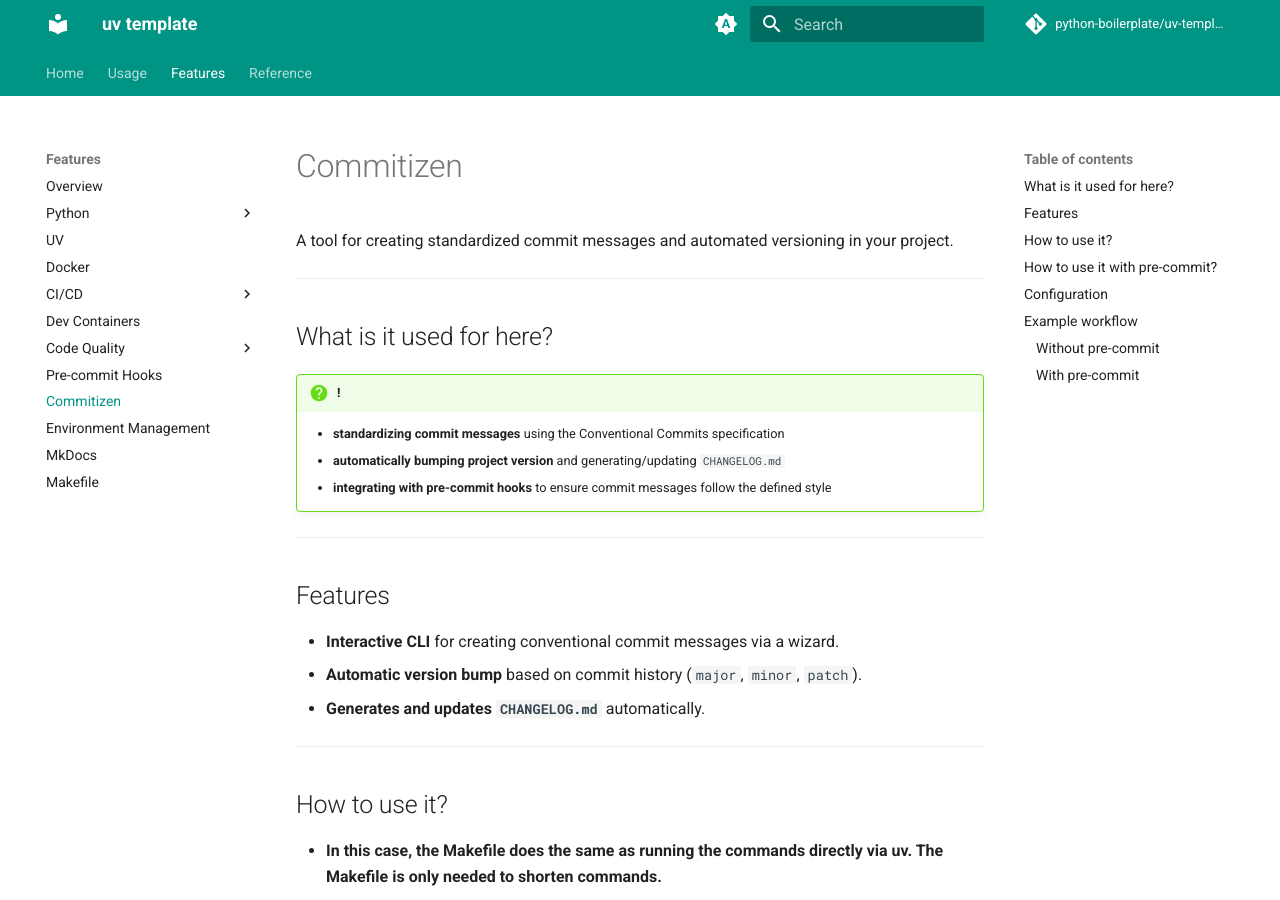
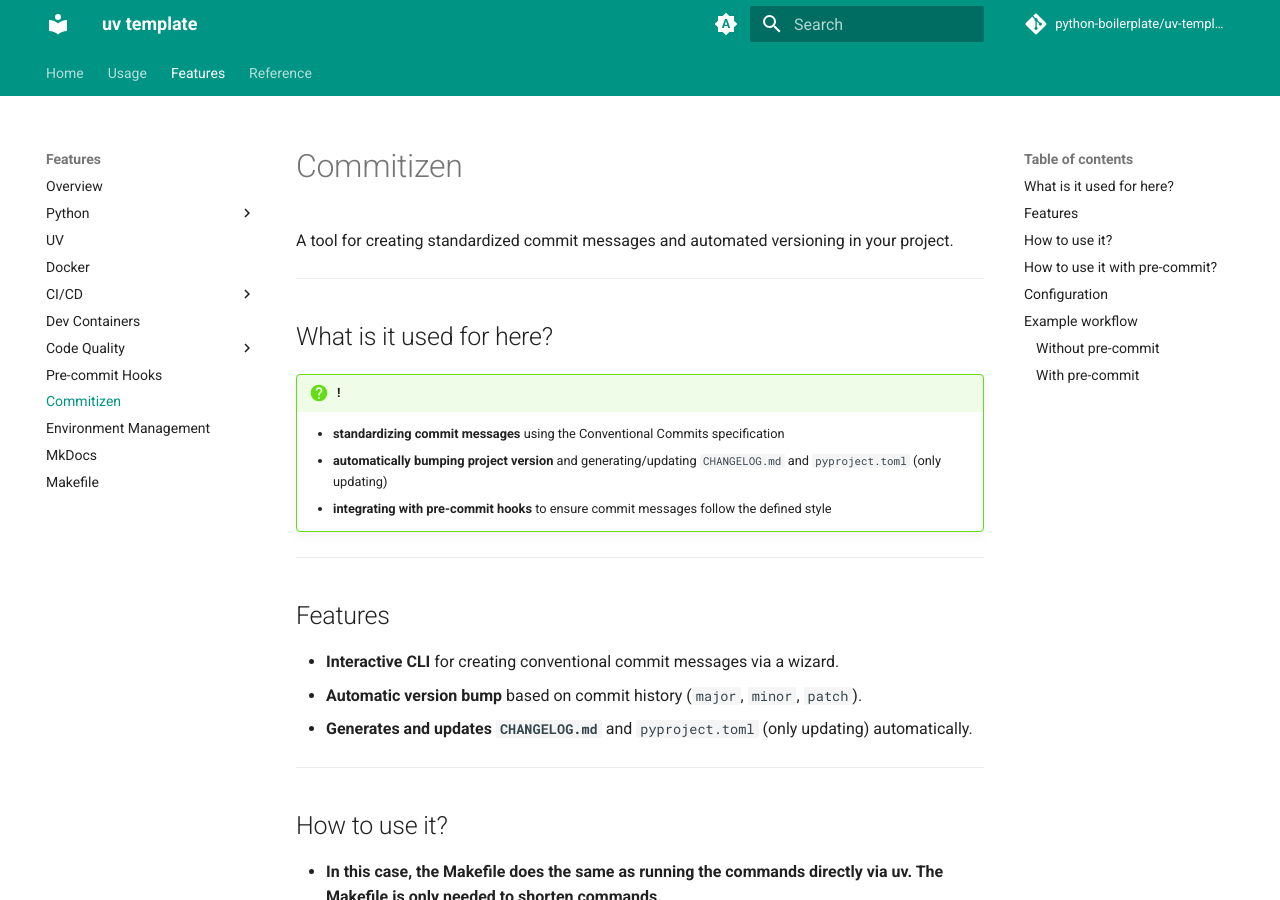
Before and after one commit to python-boilerplate/uv-template, an MkDocs documentation site: the page built from docs/features/commitizen.md, in a window 1280 px wide and 900 px high. Built offline with MkDocs 1.6.1 and Material for MkDocs 9.7.7, drawn with Linux system fonts in a browser that asks for light colours; comment, search, counter and statistics services are not loaded.

Commit message:
docs(commitizen): clarify that bump updates both CHANGELOG.md and pyproject.toml

```diff
--- a/docs/features/commitizen.md
+++ b/docs/features/commitizen.md
@@ -7,7 +7,7 @@
 ## What is it used for here?
 !!! question "!"
     - **standardizing commit messages** using the Conventional Commits specification
-    - **automatically bumping project version** and generating/updating `CHANGELOG.md`
+    - **automatically bumping project version** and generating/updating `CHANGELOG.md` and `pyproject.toml` (only updating)
     - **integrating with pre-commit hooks** to ensure commit messages follow the defined style
 ---
 
@@ -15,7 +15,7 @@
 
 - **Interactive CLI** for creating conventional commit messages via a wizard.
 - **Automatic version bump** based on commit history (`major`, `minor`, `patch`).
-- **Generates and updates `CHANGELOG.md`** automatically.
+- **Generates and updates `CHANGELOG.md`** and `pyproject.toml` (only updating) automatically.
 
 ---
 
```
Also changed, not shown: docs/usage/commands.md (+1 -1 lines).
